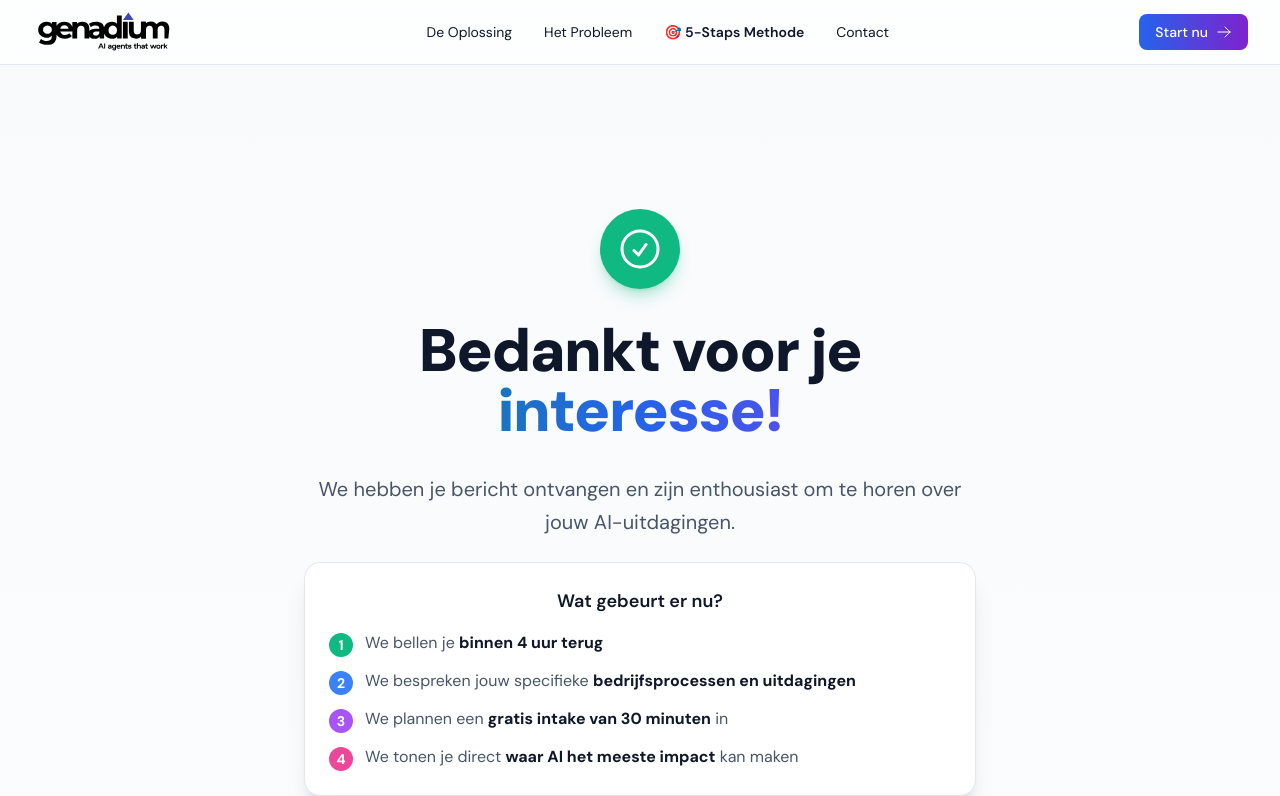
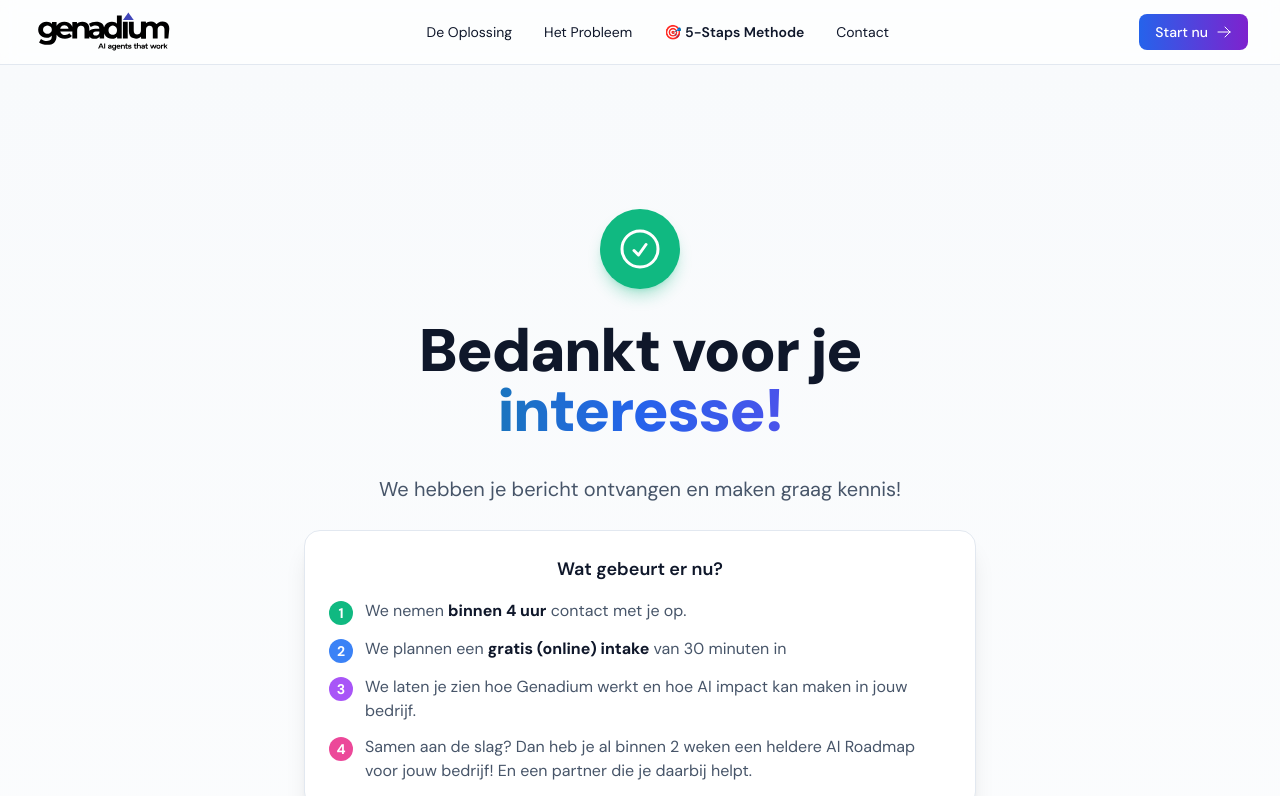
Before and after one commit to helpr-ai/genadium-com-marketing-page, a Nuxt app: page /success in a window 1280 px wide. Shown: the top 796 px of the page. Built offline with nearby package versions, Linux system fonts and the light colour scheme.

Commit message:
Update messaging on index and success pages to enhance clarity and engagement, emphasizing the benefits of Genadium AI and streamlining communication with users.

```diff
--- a/pages/index.vue
+++ b/pages/index.vue
@@ -750,7 +750,7 @@
               </div>
               <h4 class="text-2xl font-bold text-slate-900 mb-2">Start vandaag nog</h4>
               <p class="text-slate-600">
-                <strong>Geen verplichtingen. Geen kosten.</strong> Wel direct inzicht in waar AI het meeste impact heeft voor jouw bedrijf.
+                <strong>Ontdek in een vrijblijvende kennismaking hoe Genadium AI laat werken voor jouw bedrijf.</strong>
               </p>
             </div>
 
--- a/pages/success.vue
+++ b/pages/success.vue
@@ -21,7 +21,7 @@
 
           <div class="max-w-2xl mx-auto space-y-6">
             <p class="text-xl text-slate-600 leading-relaxed">
-              We hebben je bericht ontvangen en zijn enthousiast om te horen over jouw AI-uitdagingen.
+              We hebben je bericht ontvangen en maken graag kennis!
             </p>
 
             <div class="bg-white border border-slate-200 rounded-2xl p-6 shadow-xl">
@@ -31,25 +31,25 @@
                   <div class="w-6 h-6 rounded-full bg-emerald-500 flex items-center justify-center mt-0.5 flex-shrink-0">
                     <span class="text-white text-sm font-bold">1</span>
                   </div>
-                  <p class="text-slate-600">We bellen je <strong class="text-slate-900">binnen 4 uur terug</strong></p>
+                  <p class="text-slate-600">We nemen <strong class="text-slate-900">binnen 4 uur</strong> contact met je op.</p>
                 </div>
                 <div class="flex items-start gap-3">
                   <div class="w-6 h-6 rounded-full bg-blue-500 flex items-center justify-center mt-0.5 flex-shrink-0">
                     <span class="text-white text-sm font-bold">2</span>
                   </div>
-                  <p class="text-slate-600">We bespreken jouw specifieke <strong class="text-slate-900">bedrijfsprocessen en uitdagingen</strong></p>
+                  <p class="text-slate-600">We plannen een <strong class="text-slate-900">gratis (online) intake</strong> van 30 minuten in </p>
                 </div>
                 <div class="flex items-start gap-3">
                   <div class="w-6 h-6 rounded-full bg-purple-500 flex items-center justify-center mt-0.5 flex-shrink-0">
                     <span class="text-white text-sm font-bold">3</span>
                   </div>
-                  <p class="text-slate-600">We plannen een <strong class="text-slate-900">gratis intake van 30 minuten</strong> in</p>
+                  <p class="text-slate-600">We laten je zien hoe Genadium werkt en hoe AI impact kan maken in jouw bedrijf.</p>
                 </div>
                 <div class="flex items-start gap-3">
                   <div class="w-6 h-6 rounded-full bg-pink-500 flex items-center justify-center mt-0.5 flex-shrink-0">
                     <span class="text-white text-sm font-bold">4</span>
                   </div>
-                  <p class="text-slate-600">We tonen je direct <strong class="text-slate-900">waar AI het meeste impact</strong> kan maken</p>
+                  <p class="text-slate-600">Samen aan de slag? Dan heb je al binnen 2 weken een heldere AI Roadmap voor jouw bedrijf! En een partner die je daarbij helpt.</p>
                 </div>
               </div>
             </div>
```
